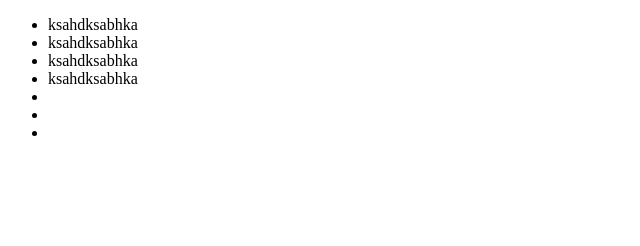
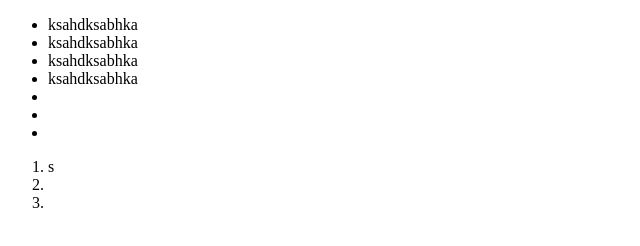
Before and after one commit to Amankumar534/Django_learning, a plain HTML site: page day1/index.html in a window 1280 px wide. Shown: the full height of the page, 0-640 px from the left. Drawn offline with Linux system fonts and the light colour scheme.

Commit message:
added footer

```diff
--- a/day1/index.html
+++ b/day1/index.html
@@ -16,5 +16,12 @@
       <li></li>
     </ul>
   </nav>
+  <footer>
+    <ol>
+      <li>s</li>
+      <li></li>
+      <li></li>
+    </ol>
+  </footer>
   <body></body>
 </html>
```
